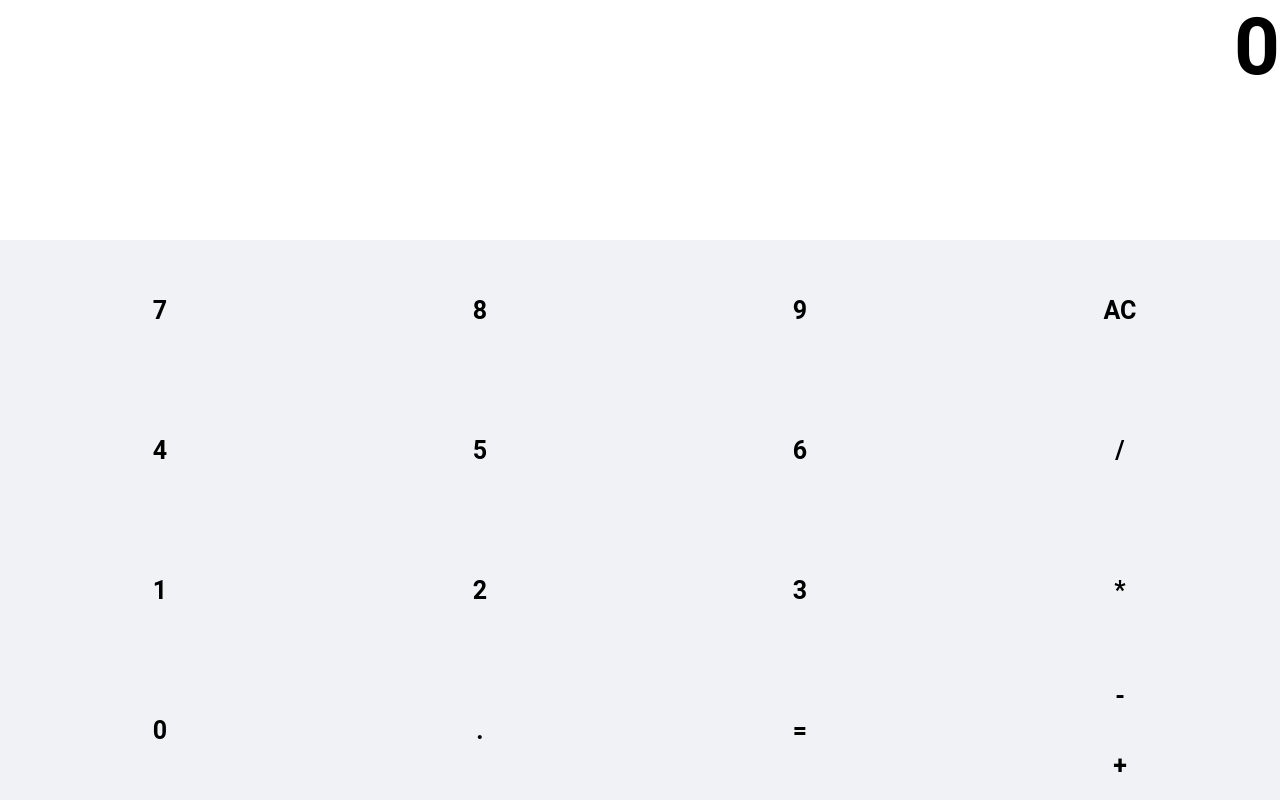
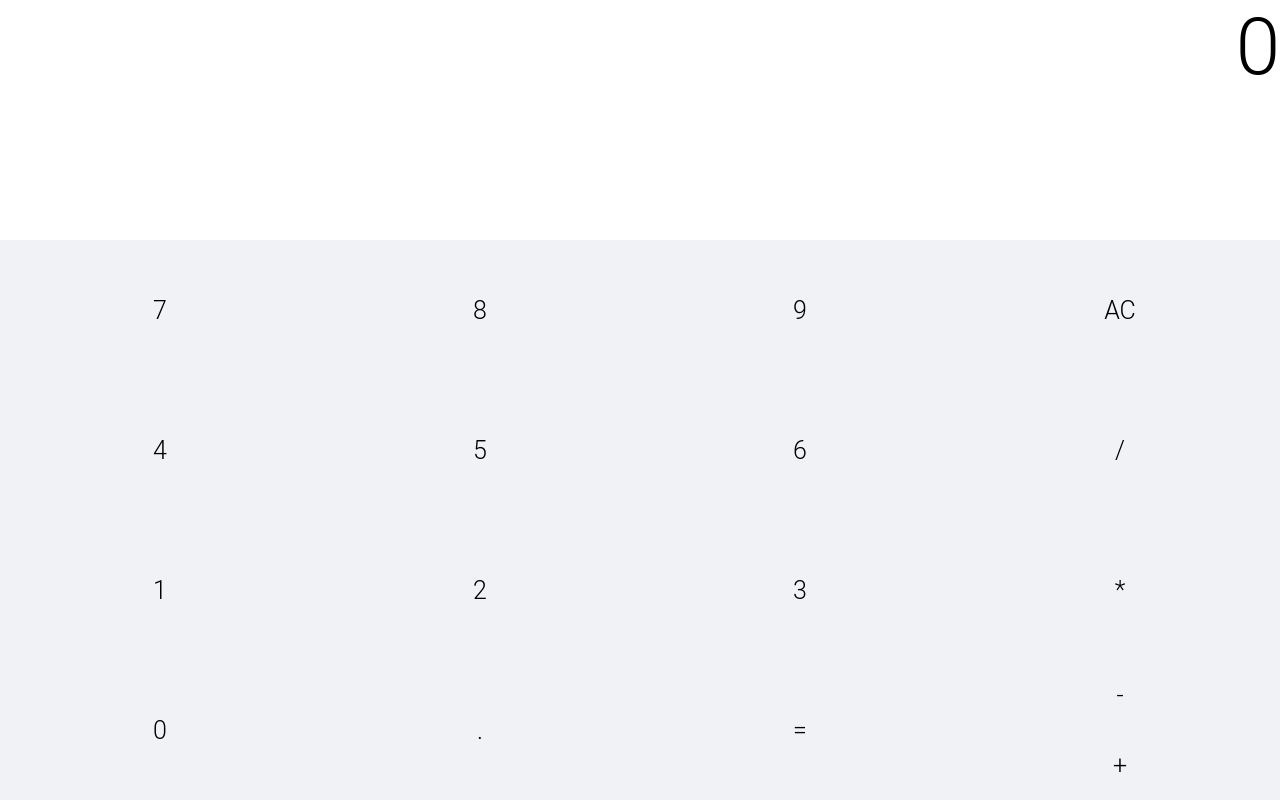
Before and after one commit to gabogarciam/calculator, a website built with webpack: page public/index.html in a window 1280 px wide. Built offline with nearby package versions, Linux system fonts and the light colour scheme.

Commit message:
set webpack to watch changes

```diff
--- a/app.js
+++ b/app.js
@@ -58,6 +58,7 @@ lastcell.classList.add('last_grid');
 
 for (let i = 0; i < Object.keys(nameIdKeys).length; i++) {
     const elem = document.createElement('button');
+    elem.classList.add('btn');
 
     if (nameIdKeys[i] >= 0 && nameIdKeys[i] <= 9) {
         elem.classList.add('key' + nameIdKeys[i]);
--- a/package.json
+++ b/package.json
@@ -5,6 +5,7 @@
   "main": "app.js",
   "scripts": {
     "build": "rm -rf dist && webpack --mode production --config webpack.config.js",
+    "dev": "rm -rf dist && webpack --watch --config webpack.config.js && webpack --mode development --config webpack.config.js",
     "transpile": "babel ./app.js --out-dir dist-server"
   },
   "repository": {
--- a/public/stylesheets/styles.scss
+++ b/public/stylesheets/styles.scss
@@ -5,7 +5,7 @@
 html,
 body {
     font-family: 'Roboto', sans-serif;
-    font-weight: 600;
+    font-weight: 300;
     margin: 0;
     padding: 0;
     height: 100%;
@@ -17,7 +17,6 @@ body {
 }
 
 .display_calculator {
-    /* background-color: white; */
     font-size: 5em;
     text-align: right;
     height: 30%;
@@ -27,11 +26,25 @@ body {
     height: 70%;
     display: grid;
     grid-template: repeat(4, 1fr) / repeat(4, 1fr);
-    background-color: rgba(241, 242, 246,1.0);
 }
 
 .last_grid {
     display: grid;
+}
+
+.btn {
+    background-position: center;
+    transition: background 0.8s;
+}
+
+.btn:hover {
+    background: rgba(241, 242, 246,1.0) radial-gradient(circle, transparent 1%, #47a7f5 1%) center/16000%;
+}
+
+.btn:active {
+    background-color: #6eb9f7;
+    background-size: 100%;
+    transition: background 0s;
 }
 
 button {
@@ -40,15 +53,9 @@ button {
     padding: 0;
     outline: none;
     appearance: none;
-    background: none;
     font-size: 25px;
     font-family: inherit;
     font-weight: inherit;
-    transition: 0.2s ease-in 0.2s;
+    cursor: pointer;
+    background: rgba(241, 242, 246,1.0) radial-gradient(circle, transparent 1%,rgba(241, 242, 246,1.0) 1%) center/15000%;
 }
-
-button:hover:focus {
-    background-color: rgba(237, 238, 243,1.0);
-    border-radius: 50%;
-    transform: perspective(10px);
-}
```
